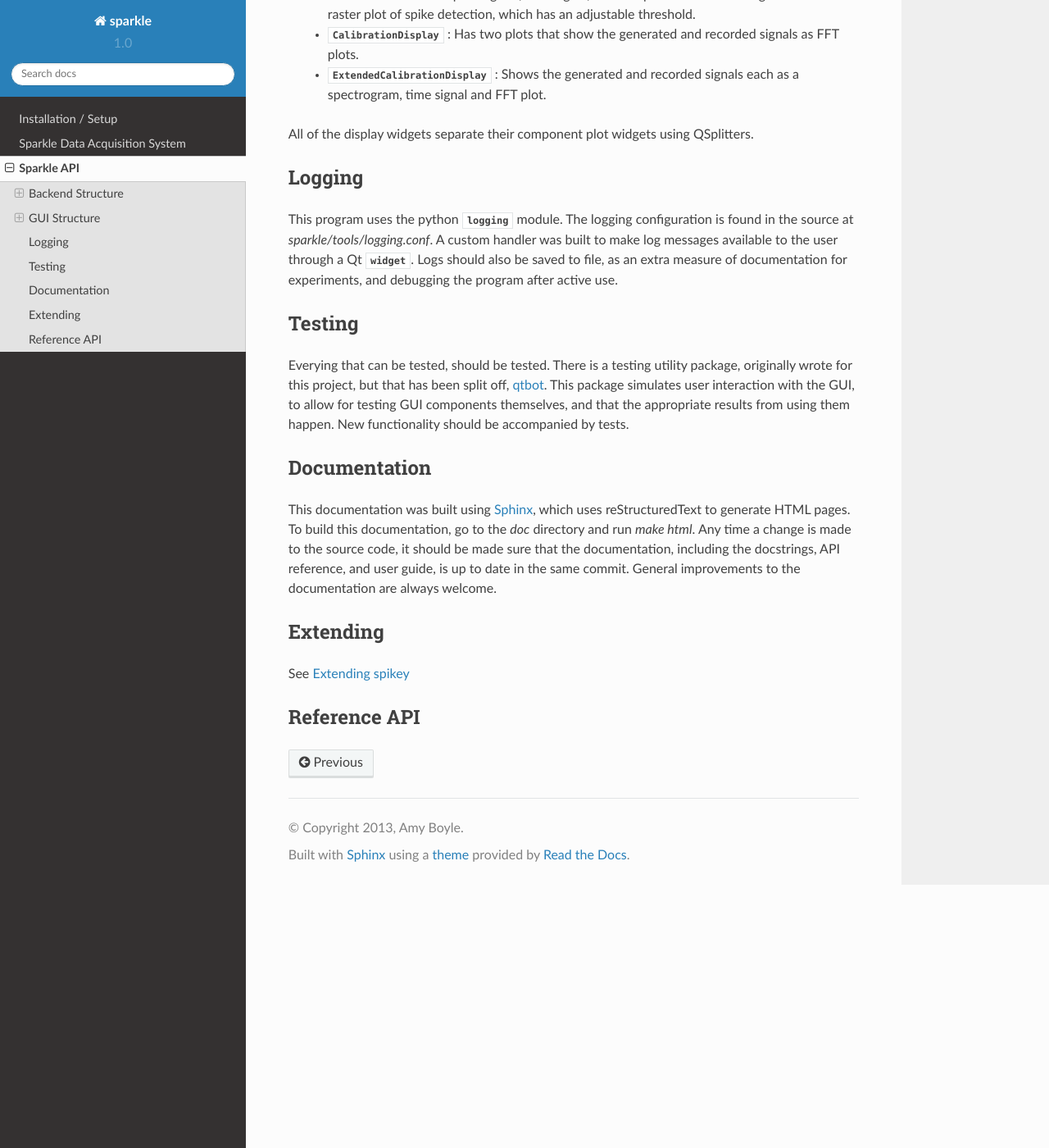
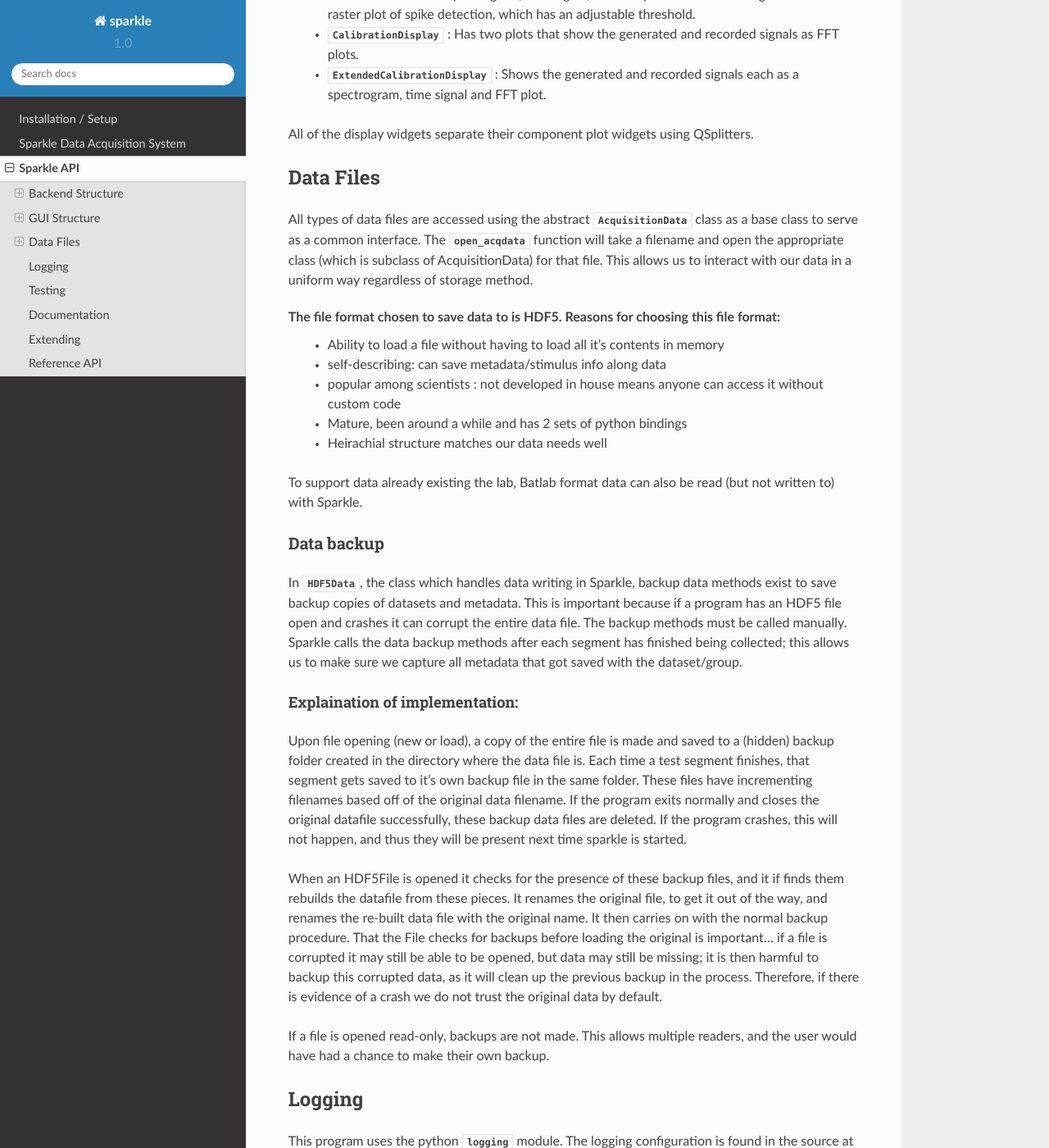
Before and after one commit to portfors-lab/sparkle, a Sphinx documentation site: the page built from doc/ref/api.rst, in a window 1280 px wide and 1400 px high, scrolled down 5583 px. Shown: the whole window at 82% size. Built offline with Sphinx 7.4.7 and the Read the Docs theme 2.0.0, drawn with Linux system fonts in a browser that asks for light colours; pages that are not in the unit, such as notebooks, are missing from menus.

Commit message:
updated API doc about Data files

```diff
--- a/doc/ref/api.rst
+++ b/doc/ref/api.rst
@@ -132,6 +132,32 @@
 
 .. _pyqtgraph: http://www.pyqtgraph.org/documentation
 
+Data Files
+-----------
+All types of data files are accessed using the abstract :class:`AcquisitionData<sparkle.data.acqdata.AcquisitionData>` class as a base class to serve as a common interface. The :func:`open_acqdata<sparkle.data.open.open_acqdata>` function will take a filename and open the appropriate class (which is subclass of AcquisitionData) for that file. This allows us to interact with our data in a uniform way regardless of storage method.
+
+The file format chosen to save data to is HDF5. Reasons for choosing this file format:
+  * Ability to load a file without having to load all it's contents in memory
+  * self-describing: can save metadata/stimulus info along data
+  * popular among scientists : not developed in house means anyone can access it without custom code
+  * Mature, been around a while and has 2 sets of python bindings
+  * Heirachial structure matches our data needs well
+
+To support data already existing the lab, Batlab format data can also be read (but not written to) with Sparkle.
+
+Data backup
++++++++++++
+In :class:`HDF5Data<sparkle.data.acqdata.HDF5Data>`, the class which handles data writing in Sparkle, backup data methods exist to save backup copies of datasets and metadata. This is important because if a program has an HDF5 file open and crashes it can corrupt the entire data file. The backup methods must be called manually. Sparkle calls the data backup methods after each segment has finished being collected; this allows us to make sure we capture all metadata that got saved with the dataset/group.
+
+Explaination of implementation:
+>>>>>>>>>>>>>>>>>>>>>>>>>>>>>>>
+
+Upon file opening (new or load), a copy of the entire file is made and saved to a (hidden) backup folder created in the directory where the data file is. Each time a test segment finishes, that segment gets saved to it's own backup file in the same folder. These files have incrementing filenames based off of the original data filename. If the program exits normally and closes the original datafile successfully, these backup data files are deleted. If the program crashes, this will not happen, and thus they will be present next time sparkle is started.
+
+When an HDF5File is opened it checks for the presence of these backup files, and it if finds them rebuilds the datafile from these pieces. It renames the original file, to get it out of the way, and renames the re-built data file with the original name. It then carries on with the normal backup procedure. That the File checks for backups before loading the original is important... if a file is corrupted it may still be able to be opened, but data may still be missing; it is then harmful to backup this corrupted data, as it will clean up the previous backup in the process. Therefore, if there is evidence of a crash we do not trust the original data by default.
+
+If a file is opened read-only, backups are not made. This allows multiple readers, and the user would have had a chance to make their own backup.
+
 Logging
 -------
 
```
